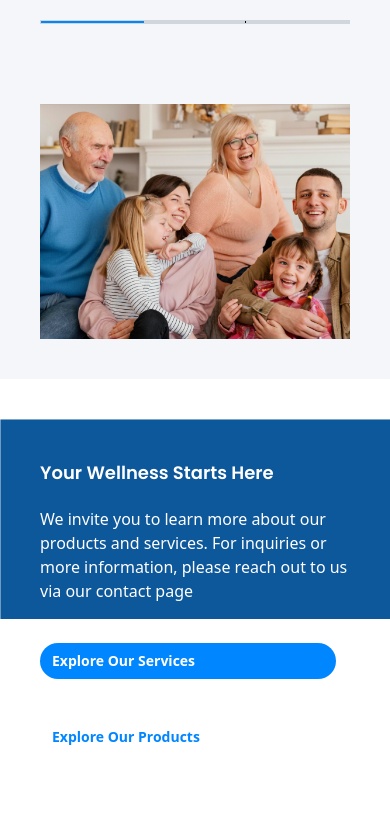
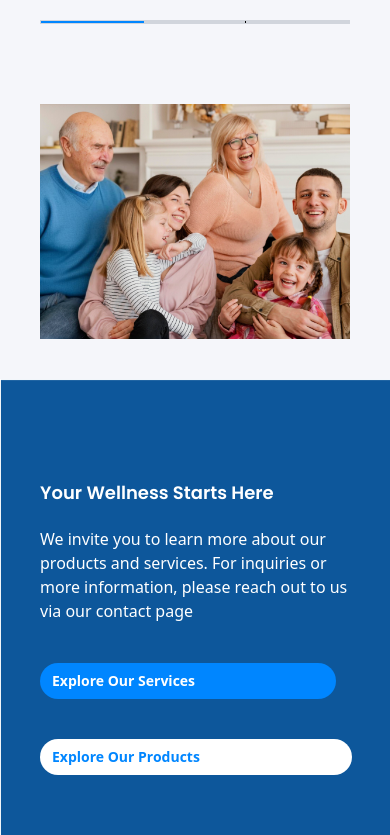
Before and after one commit to Bilal-19/curemed-pharmacy, a React (Vite) app: page / in a window 390 px wide. Shown: the part 7647-8482 px from the top of the page. Before the commit the page ends 8402 px from the top, so only its background shows below. Built offline with nearby package versions, Linux system fonts and the light colour scheme.

Commit message:
Fixed mobile layout.

```diff
--- a/src/Pages/Home.jsx
+++ b/src/Pages/Home.jsx
@@ -221,7 +221,7 @@ export default function Home() {
                 </div>
             </div>
 
-            <div className="w-full bg-[url(/curemed-pharmacy/footer-cta-bg.png)] bg-cover bg-no-repeat h-50 md:h-80">
+            <div className="w-full bg-[url(/curemed-pharmacy/footer-cta-bg.png)] bg-cover bg-no-repeat h-fit md:h-80 pt-5 pb-5 md:pt-0 md:pb-0">
                 <div className="w-4/5 md:w-1/2 text-white m-10 md:m-20">
                     <h4 className="text-lg md:text-3xl pt-10 md:pt-20 font-semibold ff-poppins mb-5">Your Wellness Starts Here</h4>
                     <p className="font-normal text-[#FFFFFF]">
```
